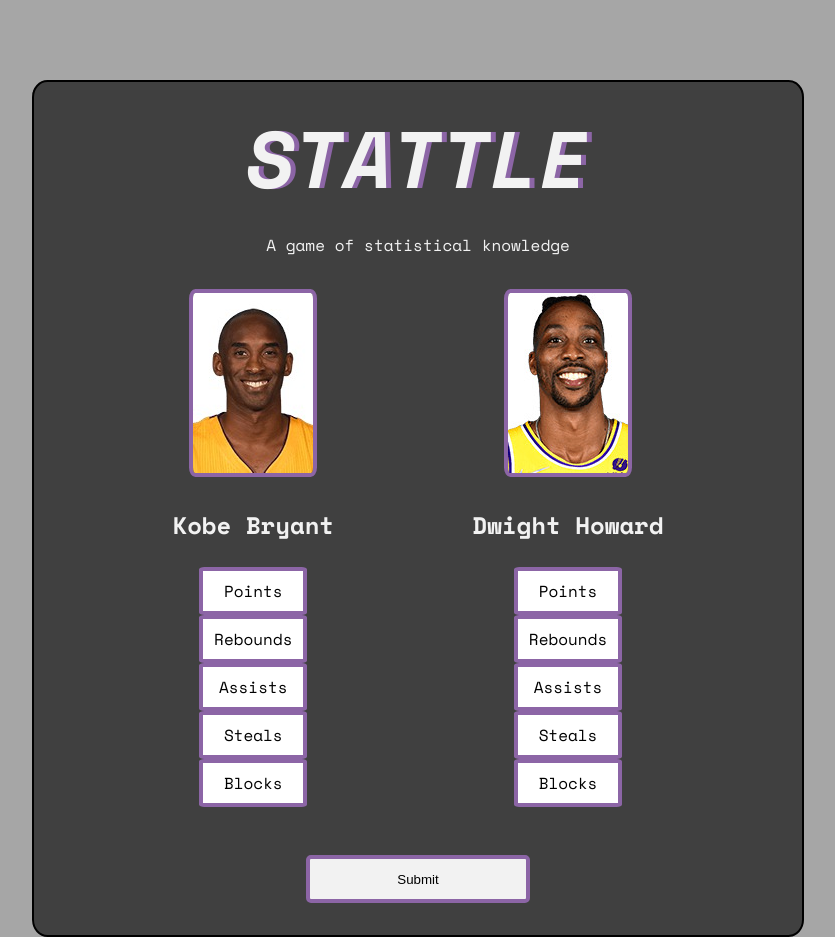
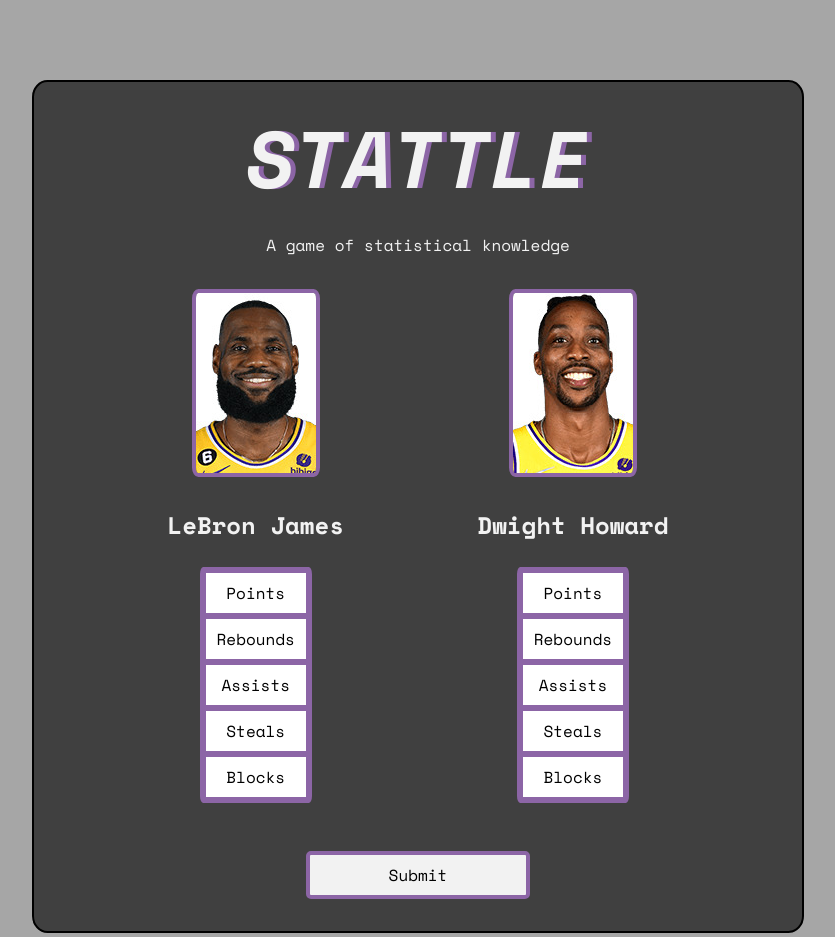
Before and after one commit to ZacharyHLong/nba-stattle, a React (Vite) app: page / in a window 1280 px wide. Shown: the whole page, without its empty margins (222-1057 px from the left). Built offline with nearby package versions, Linux system fonts and the light colour scheme.

Commit message:
refactored code to be modular

```diff
--- a/src/App.css
+++ b/src/App.css
@@ -3,9 +3,13 @@
 body {
   margin: 0;
   padding: 0;
-  font-family: sans-serif;
   background-color: #a6a6a6;
   font-family: 'Space Mono', monospace;
+}
+
+button,
+input {
+  font: inherit;
 }
 
 .game-box {
@@ -14,6 +18,7 @@
   align-items: center;
   flex-direction: column;
   width: 60vw;
+  max-width: 770px;
   background-color: #404040;
   padding-bottom: 2rem;
   border-radius: 2%;
@@ -73,10 +78,14 @@
   align-items: center;
   width: 100px;
   height: 40px;
-  border: 4px solid #8c65a6;
-  border-radius: 5%;
+  border: 3px solid #8c65a6;
   background-color: #fff;
   cursor: pointer;
+}
+
+.stat-button-column {
+  border-radius: 3%;
+  border: 3px solid #8c65a6;
 }
 
 .stat-button:hover {
--- a/src/App.jsx
+++ b/src/App.jsx
@@ -3,51 +3,15 @@
 import { useState } from 'react';
 import './App.css';
 
+import { players, statNames } from './components/Players.jsx';
+import PlayerContainer from './components/PlayerContainer.jsx';
+import StatButton from './components/StatButton.jsx';
+import { determineCorrectAnswers, checkAnswers } from './components/PlayerLogic.jsx';
 
-const players = [
-  {
-    name: 'LeBron James',
-    headshot: 'src/assets/headshots/lebron-james.jpg',
-    pointsPerGame: 27.0,
-    reboundsPerGame: 7.4,
-    assistsPerGame: 7.4,
-    stealsPerGame: 1.6,
-    blocksPerGame: 0.8
-  },
-  {
-    name: 'Kobe Bryant',
-    headshot: 'src/assets/headshots/kobe-bryant.jpg',
-    pointsPerGame: 25.0,
-    reboundsPerGame: 5.2,
-    assistsPerGame: 4.7,
-    stealsPerGame: 1.4,
-    blocksPerGame: 0.5
-  },
-  {
-    name: 'Nikola Jokic',
-    headshot: 'src/assets/headshots/nikola-jokic.jpg',
-    pointsPerGame: 20.2,
-    reboundsPerGame: 10.5,
-    assistsPerGame: 6.6,
-    stealsPerGame: 1.2,
-    blocksPerGame: 0.7
-  },
-  {
-    name: 'Dwight Howard',
-    headshot: 'src/assets/headshots/dwight-howard.jpg',
-    pointsPerGame: 15.7,
-    reboundsPerGame: 11.8,
-    assistsPerGame: 1.3,
-    stealsPerGame: 0.9,
-    blocksPerGame: 1.8
-  },
-];
-
-console.log(players)
-
-const statNames = ['Points', 'Rebounds', 'Assists', 'Steals', 'Blocks'];
 
 const App = () => {
+  const [selectedPlayers, setSelectedPlayers] = useState([players[0], players[3]]);
+
   const [userSelections, setUserSelections] = useState({
     Points: '',
     Rebounds: '',
@@ -64,30 +28,7 @@
     { name: 'Blocks', property: 'blocksPerGame' },
   ];
 
-  const determineCorrectAnswers = () => {
-    const player1 = players[1];
-    const player2 = players[3];
 
-    const correctAnswers = statMappings.reduce((acc, { name, property }) => {
-      if (player1[property] > player2[property]) {
-        return { ...acc, [name]: player1.name };
-      } else {
-        return { ...acc, [name]: player2.name };
-      }
-    }, {});
-
-    return correctAnswers;
-  };
-
-  const correctAnswers = determineCorrectAnswers();
-
-  const checkAnswers = (userSelections, correctAnswers) => {
-    let correctCount = 0;
-    for (let stat in userSelections) {
-      if (userSelections[stat] === correctAnswers[stat]) correctCount++;
-    }
-    return correctCount;
-  };
 
   const handleSubmit = () => {
     const correctCount = checkAnswers(userSelections, correctAnswers);
@@ -98,55 +39,15 @@
     }
   };
 
+  const correctAnswers = determineCorrectAnswers(selectedPlayers, statMappings);
+  const score = checkAnswers(userSelections, correctAnswers);
+
 
   const handleStatChange = (statName, value) => {
     setUserSelections(prevSelections => ({
       ...prevSelections,
       [statName]: value
     }));
-  };
-
-
-
-  const generateStatRow = (statName, index, player) => {
-    return (
-      <div className="stat-row" key={index}>
-        <input
-          id={`${statName}-${player.name}`}
-          className="radio-input"
-          type="radio"
-          value={player.name}
-          checked={userSelections[statName] === player.name}
-          onChange={(e) => handleStatChange(statName, e.target.value)}
-        />
-        <label htmlFor={`${statName}-${player.name}`} className="stat-button">
-          <span>{statName}</span>
-        </label>
-
-        {/* <input
-          id={`${statName}-player2`}
-          className="radio-input"
-          type="radio"
-          value={player2.name}
-          checked={userSelections[statName] === player2.name}
-          onChange={(e) => handleStatChange(statName, e.target.value)}
-        />
-        <label htmlFor={`${statName}-player2`} className="stat-button">
-          <span>{statName}</span>
-        </label> */}
-      </div>
-    );
-  };
-
-  const GeneratePlayerContainer = ({ player }) => {
-    return (
-      <div className="player-container">
-        <div className="headshot-container">
-          <img className="headshot" src={player.headshot} alt={player.name} />
-        </div>
-        <h3>{player.name}</h3>
-      </div>
-    );
   };
 
 
@@ -162,13 +63,21 @@
 
       <div className="selector-box">
         <div className="player-button-group">
-          <GeneratePlayerContainer player={players[1]} />
-          {statNames.map((statName, index) => generateStatRow(statName, index, players[1]))}
+          <PlayerContainer player={selectedPlayers[0]} />
+          <div className="stat-button-column">
+          {statNames.map((statName, index) => (
+            <StatButton statName={statName} index={index} player={selectedPlayers[0]} userSelections={userSelections} handleStatChange={handleStatChange}/>
+          ))}
+          </div>
         </div>
 
         <div className="player-button-group">
-          <GeneratePlayerContainer player={players[3]} />
-          {statNames.map((statName, index) => generateStatRow(statName, index, players[3]))}
+          <PlayerContainer player={selectedPlayers[1]} />
+          <div className="stat-button-column">
+          {statNames.map((statName, index) => (
+            <StatButton statName={statName} index={index} player={selectedPlayers[1]} userSelections={userSelections} handleStatChange={handleStatChange} />
+          ))}
+          </div>
         </div>
       </div>
 
--- /dev/null
+++ b/src/components/PlayerContainer.jsx
@@ -0,0 +1,14 @@
+import  React from 'react';
+
+const PlayerContainer = ({ player }) => {
+  return (
+    <div className="player-container">
+      <div className="headshot-container">
+        <img className="headshot" src={player.headshot} alt={player.name} />
+      </div>
+      <h3>{player.name}</h3>
+    </div>
+  );
+};
+
+export default PlayerContainer;
--- /dev/null
+++ b/src/components/PlayerLogic.jsx
@@ -0,0 +1,24 @@
+import React from "react";
+
+export const determineCorrectAnswers = (selectedPlayers, statMappings) => {
+  const player1 = selectedPlayers[0];
+  const player2 = selectedPlayers[1];
+
+  const correctAnswers = statMappings.reduce((acc, { name, property }) => {
+    if (player1[property] > player2[property]) {
+      return { ...acc, [name]: player1.name };
+    } else {
+      return { ...acc, [name]: player2.name };
+    }
+  }, {});
+
+  return correctAnswers;
+};
+
+export const checkAnswers = (userSelections, correctAnswers) => {
+    let correctCount = 0;
+    for (let stat in userSelections) {
+      if (userSelections[stat] === correctAnswers[stat]) correctCount++;
+    }
+    return correctCount;
+};
--- /dev/null
+++ b/src/components/Players.jsx
@@ -0,0 +1,42 @@
+import React from 'react'
+
+export const statNames = ['Points', 'Rebounds', 'Assists', 'Steals', 'Blocks'];
+
+export const players = [
+  {
+    name: 'LeBron James',
+    headshot: 'src/assets/headshots/lebron-james.jpg',
+    pointsPerGame: 27.0,
+    reboundsPerGame: 7.4,
+    assistsPerGame: 7.4,
+    stealsPerGame: 1.6,
+    blocksPerGame: 0.8
+  },
+  {
+    name: 'Kobe Bryant',
+    headshot: 'src/assets/headshots/kobe-bryant.jpg',
+    pointsPerGame: 25.0,
+    reboundsPerGame: 5.2,
+    assistsPerGame: 4.7,
+    stealsPerGame: 1.4,
+    blocksPerGame: 0.5
+  },
+  {
+    name: 'Nikola Jokic',
+    headshot: 'src/assets/headshots/nikola-jokic.jpg',
+    pointsPerGame: 20.2,
+    reboundsPerGame: 10.5,
+    assistsPerGame: 6.6,
+    stealsPerGame: 1.2,
+    blocksPerGame: 0.7
+  },
+  {
+    name: 'Dwight Howard',
+    headshot: 'src/assets/headshots/dwight-howard.jpg',
+    pointsPerGame: 15.7,
+    reboundsPerGame: 11.8,
+    assistsPerGame: 1.3,
+    stealsPerGame: 0.9,
+    blocksPerGame: 1.8
+  },
+];
--- /dev/null
+++ b/src/components/StatButton.jsx
@@ -0,0 +1,22 @@
+import React from "react";
+
+const StatButton = ({ statName, index, player, userSelections, setUserSelections, handleStatChange }) => {
+
+  return (
+    <div className="stat-row" key={index}>
+      <input
+        id={`${statName}-${player.name}`}
+        className="radio-input"
+        type="radio"
+        value={player.name}
+        checked={userSelections[statName] === player.name}
+        onChange={(e) => handleStatChange(statName, e.target.value)}
+      />
+      <label htmlFor={`${statName}-${player.name}`} className="stat-button">
+        <span>{statName}</span>
+      </label>
+    </div>
+  );
+};
+
+export default StatButton;
```
